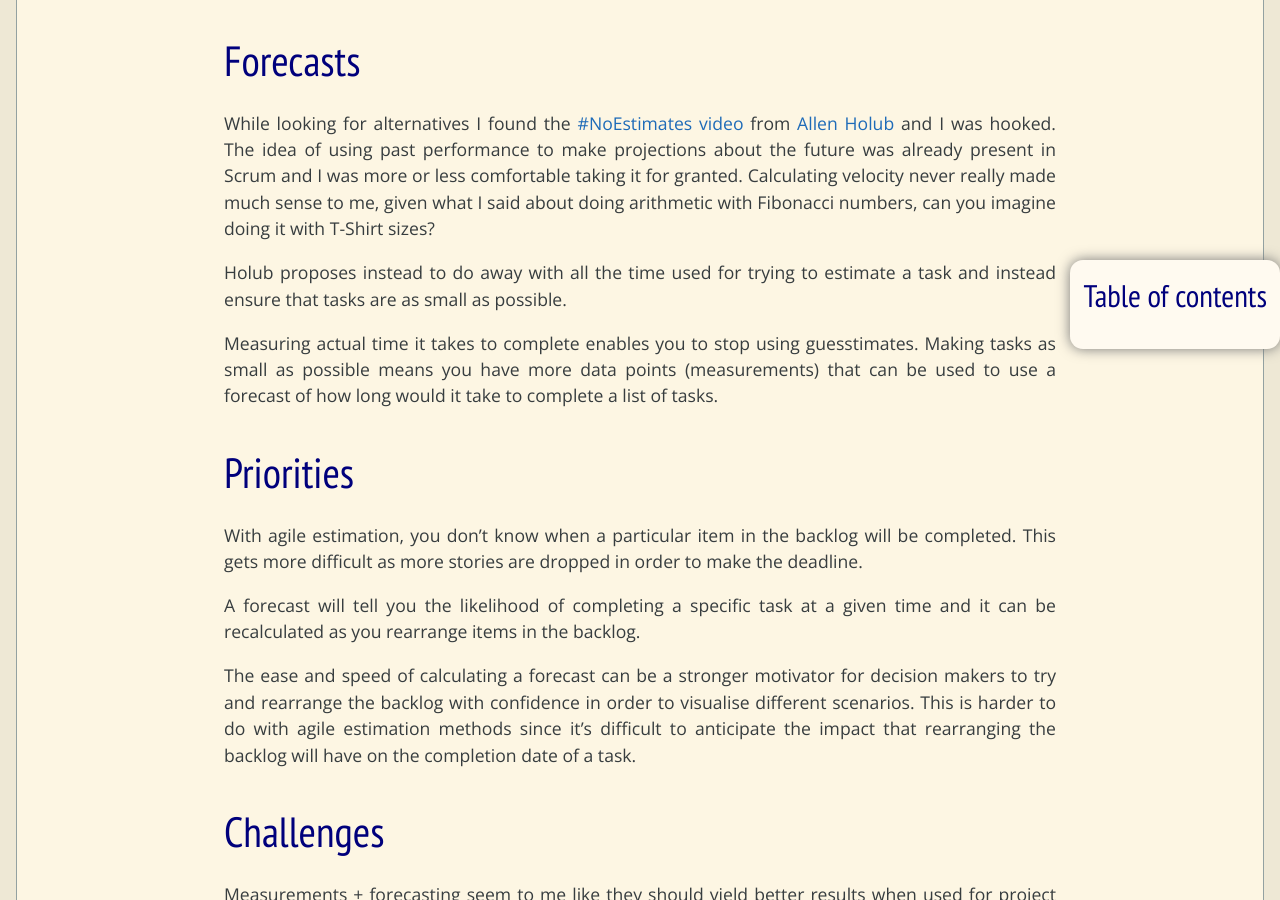
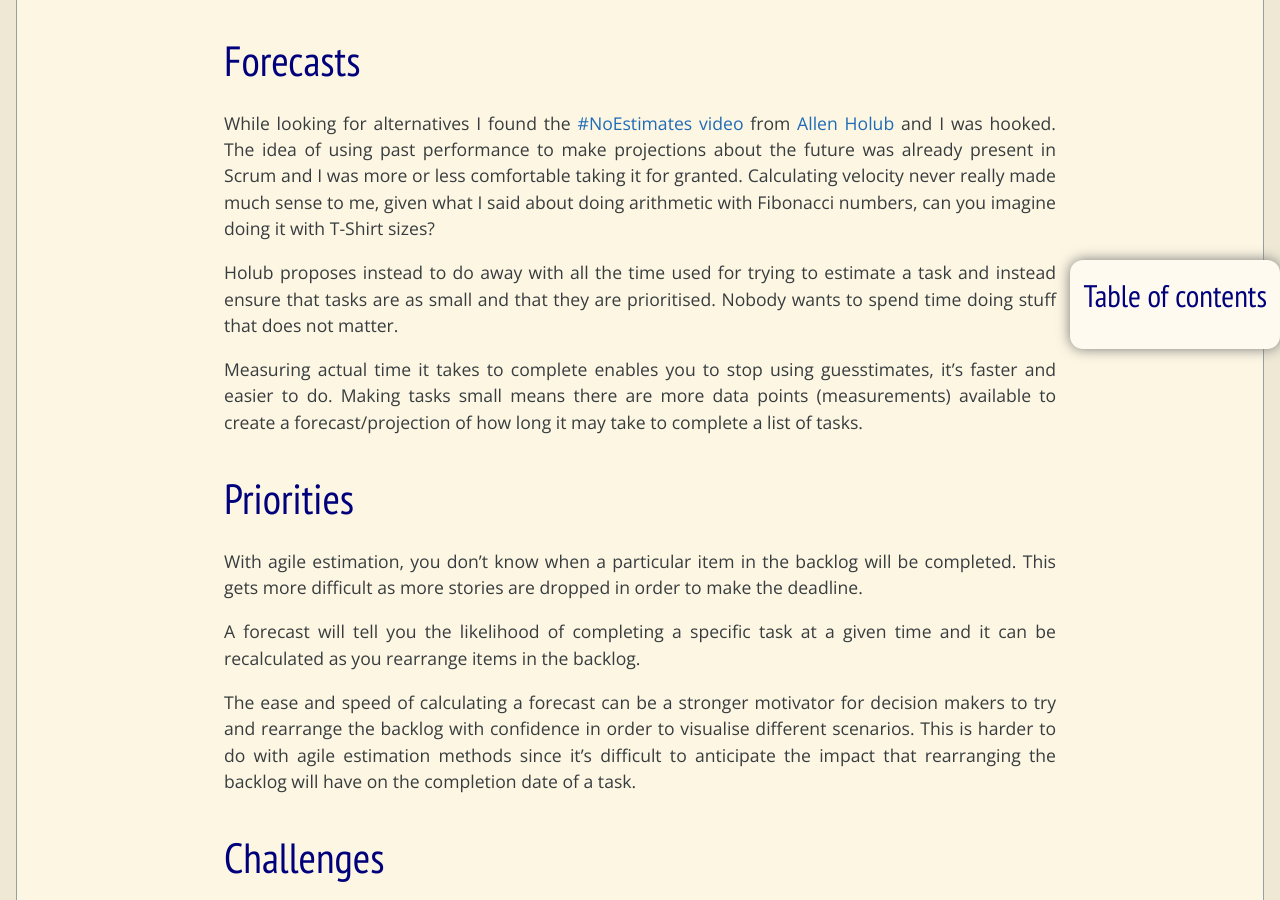
Before and after one commit to pgpbpadilla/pgpbpadilla.github.io, a Jekyll site: the page built from journal/_posts/2023-12-21-estimate+forecast.md, in a window 1280 px wide and 900 px high, scrolled down 2154 px. Built offline with Jekyll 4.4.1, drawn with Linux system fonts in a browser that asks for light colours; comment, search, counter and statistics services are not loaded; the table of contents is made by our own code.

Commit message:
fix: usr: typos + style

```diff
--- a/journal/_posts/2023-12-21-estimates+forcasts.md
+++ b/journal/_posts/2023-12-21-estimate+forecast.md
@@ -53,14 +53,16 @@ velocity never really made much sense to me, given what I said about
 doing arithmetic with Fibonacci numbers, can you imagine doing it
 with T-Shirt sizes?
 
-Holub proposes instead to do away with all the time used for trying to
-estimate a task and instead ensure that tasks are as small as
-possible.
+Holub proposes instead to do away with all the time used for trying
+to estimate a task and instead ensure that tasks are as small and
+that they are prioritised. Nobody wants to spend time doing stuff
+that does not matter.
 
 Measuring actual time it takes to complete enables you to stop using
-guesstimates. Making tasks as small as possible means you have more
-data points (measurements) that can be used to use a forecast of how
-long would it take to complete a list of tasks.
+guesstimates, it's faster and easier to do. Making tasks small means
+there are more data points (measurements) available to create a
+forecast/projection of how long it may take to complete a list of
+tasks.
 
 
 ## Priorities
```
Also changed, not shown: journal/_posts/2023-12-21-estimate+forecast.org (renamed from journal/_posts/2023-12-21-estimates+forcasts.org, +8 -6 lines).
